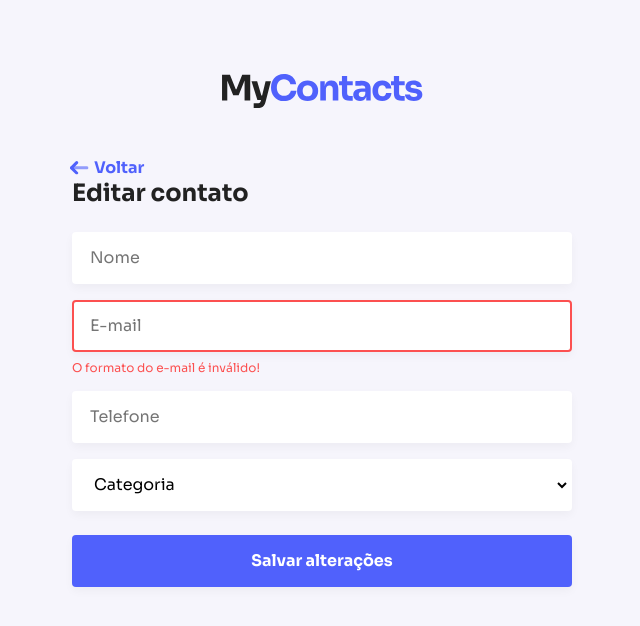
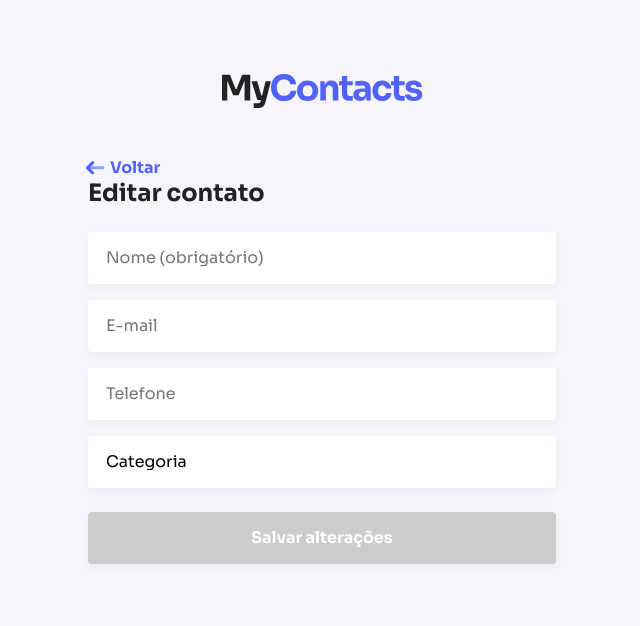
Before and after one commit to leo-pro/mycontacts, a React (Create React App) app in the folder frontend/: page /edit/1 in a window 1280 px wide. Shown: the top 626 px of the page, without its empty margins (318-958 px from the left). Built offline with nearby package versions, Linux system fonts and the light colour scheme.

Commit message:
feat(ContactForm): creating hooks to handling form errors and creating errors validation in form button

```diff
--- a/frontend/public/index.html
+++ b/frontend/public/index.html
@@ -20,7 +20,7 @@
   <link rel="preconnect" href="https://fonts.googleapis.com" />
   <link rel="preconnect" href="https://fonts.gstatic.com" crossorigin />
   <link href="https://fonts.googleapis.com/css2?family=Sora:wght@400;500;700&display=swap" rel="stylesheet" />
-  <title>React App</title>
+  <title>MyContacts</title>
 </head>
 
 <body>
--- a/frontend/src/components/App/styles.ts
+++ b/frontend/src/components/App/styles.ts
@@ -4,4 +4,5 @@ export const Container = styled.div`
   width: 100%;
   max-width: 500px;
   margin: 0 auto;
+  padding: 0 16px;
 `;
--- a/frontend/src/components/ContactForm/index.tsx
+++ b/frontend/src/components/ContactForm/index.tsx
@@ -1,3 +1,9 @@
+import { ChangeEvent, FormEvent, useState } from 'react';
+import useErrors, { FormFields } from '../../hooks/useErrors';
+
+import isEmailValid from '../../utils/isEmailValid';
+import formatPhone from '../../utils/formatPhone';
+
 import Button from '../Button';
 import { FormGroup } from '../FormGroup';
 import Input from '../Input';
@@ -9,25 +15,83 @@ interface ContactFormProps {
 }
 
 export function ContactForm({ buttonLabel }:ContactFormProps) {
+  const [name, setName] = useState<string>('');
+  const [email, setEmail] = useState<string>('');
+  const [phone, setPhone] = useState<string>('');
+  const [category, setCategory] = useState<string>('');
+
+  const {
+    setError, getErrorsMessageByFieldName, removeError, errors,
+  } = useErrors();
+
+  const isFormValid = (name && errors.length === 0);
+
+  function handleNameChange(event: ChangeEvent<HTMLInputElement>) {
+    setName(event.target.value);
+
+    if (!event.target.value) {
+      setError({ field: FormFields.NAME, message: 'Nome é obrigatório!' });
+    } else {
+      removeError(FormFields.NAME);
+    }
+  }
+
+  function handleEmailChange(event: ChangeEvent<HTMLInputElement>) {
+    setEmail(event.target.value);
+
+    if (event.target.value && !isEmailValid(event.target.value)) {
+      setError({ field: FormFields.EMAIL, message: 'Email é inválido!' });
+    } else {
+      removeError(FormFields.EMAIL);
+    }
+  }
+
+  function handlePhoneChange(event: ChangeEvent<HTMLInputElement>) {
+    setPhone(formatPhone(event.target.value));
+  }
+
+  function handleSubmit(event:FormEvent) {
+    event.preventDefault();
+  }
+
   return (
-    <Form>
-      <FormGroup>
-        <Input type="text" placeholder="Nome" />
+    <Form onSubmit={(event) => handleSubmit(event)} noValidate>
+      <FormGroup error={getErrorsMessageByFieldName(FormFields.NAME)}>
+        <Input
+          type="text"
+          placeholder="Nome (obrigatório)"
+          value={name}
+          onChange={(event) => handleNameChange(event)}
+          error={!!getErrorsMessageByFieldName(FormFields.NAME)}
+        />
       </FormGroup>
-      <FormGroup error="O formato do e-mail é inválido!">
-        <Input type="text" placeholder="E-mail" error />
+      <FormGroup error={getErrorsMessageByFieldName(FormFields.EMAIL)}>
+        <Input
+          type="email"
+          placeholder="E-mail"
+          value={email}
+          onChange={(event) => handleEmailChange(event)}
+          error={!!getErrorsMessageByFieldName(FormFields.EMAIL)}
+        />
       </FormGroup>
       <FormGroup>
-        <Input type="text" placeholder="Telefone" />
+        <Input
+          type="text"
+          placeholder="Telefone"
+          value={phone}
+          onChange={(event) => handlePhoneChange(event)}
+          maxLength={15}
+        />
       </FormGroup>
       <FormGroup>
-        <Select>
+        <Select value={category} onChange={(event) => setCategory(event.target.value)}>
           <option value="">Categoria</option>
           <option value="Instagram">Instagram</option>
+          <option value="Discord">Discord</option>
         </Select>
       </FormGroup>
       <ButtonContainer>
-        <Button style={{ width: '100%' }}>
+        <Button style={{ width: '100%' }} type="submit" disabled={!isFormValid}>
           {buttonLabel}
         </Button>
       </ButtonContainer>
--- a/frontend/src/components/Select.ts
+++ b/frontend/src/components/Select.ts
@@ -11,6 +11,7 @@ export default styled.select`
   padding: 0 16px;
   font-size: 16px;
   transition: border-color 0.2s ease-in;
+  appearance: none;
 
   &:focus{
     border: 2px solid ${({ theme }) => theme.colors.primary.main}
--- /dev/null
+++ b/frontend/src/hooks/useErrors/index.ts
@@ -0,0 +1,40 @@
+import { useState } from 'react';
+
+export enum FormFields{
+  NAME = 'name',
+  EMAIL = 'email',
+  PHONE = 'phone',
+  CATEGORY = 'category'
+}
+
+interface ContactFormErrors{
+  field: FormFields,
+  message: string
+}
+
+export default function useErrors() {
+  const [errors, setErrors] = useState<Array<ContactFormErrors>>([]);
+
+  function setError({ field, message }:ContactFormErrors) {
+    const errorAlreadyExists = errors.find((error) => error.field === FormFields.EMAIL);
+
+    if (errorAlreadyExists) return;
+
+    setErrors((prevState) => [...prevState, { field, message }]);
+  }
+
+  function removeError(fieldName: FormFields) {
+    setErrors((prevState) => prevState.filter((error) => error.field !== fieldName));
+  }
+
+  function getErrorsMessageByFieldName(fieldName: FormFields) {
+    return errors.find((error) => error.field === fieldName)?.message;
+  }
+
+  return {
+    setError,
+    removeError,
+    getErrorsMessageByFieldName,
+    errors,
+  };
+}
--- /dev/null
+++ b/frontend/src/utils/formatPhone.ts
@@ -0,0 +1,6 @@
+export default function formatPhone(phoneNumber: string):string {
+  return phoneNumber
+    .replace(/\D/g, '')
+    .replace(/^(\d{2})\B/, '($1) ')
+    .replace(/(\d{1})?(\d{4})(\d{4})/, '$1$2-$3');
+}
--- /dev/null
+++ b/frontend/src/utils/isEmailValid.ts
@@ -0,0 +1,4 @@
+export default function isEmailValid(email: string) {
+  const regex = /^(([^<>()[\]\\.,;:\s@"]+(\.[^<>()[\]\\.,;:\s@"]+)*)|(".+"))@((\[[0-9]{1,3}\.[0-9]{1,3}\.[0-9]{1,3}\.[0-9]{1,3}\])|(([a-zA-Z\-0-9]+\.)+[a-zA-Z]{2,}))$/;
+  return regex.test(email);
+}
```
Also changed, not shown: frontend/.eslintrc.json.
